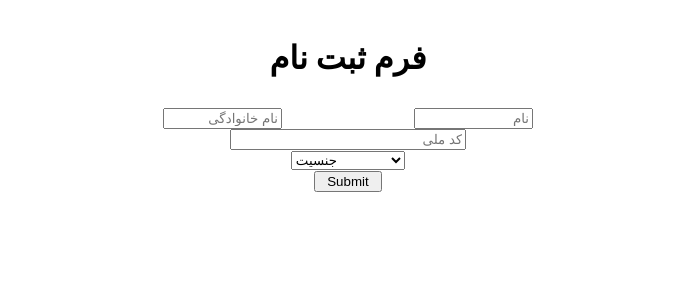
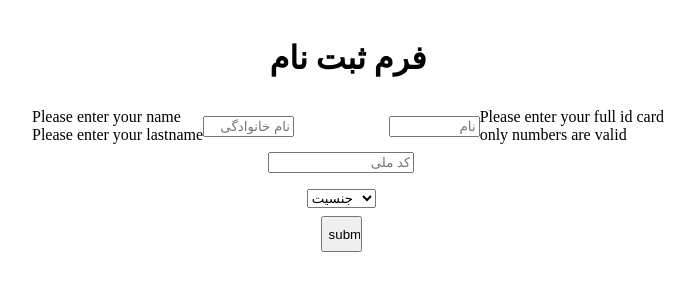
Before and after one commit to zamaniali1995/frontend-learning, a plain HTML site: page registeration-form/registerationform.html in a window 1280 px wide. Shown: the whole page, without its empty margins (292-986 px from the left). Drawn offline with Linux system fonts and the light colour scheme.

Commit message:
added form validation

```diff
--- a/registeration-form/registerationform.html
+++ b/registeration-form/registerationform.html
@@ -1,27 +1,37 @@
 <!DOCTYPE html>
 <html>
  <head>
+
     <meta charset="UTF-8">
     <meta name="viewport" content="width=device-width, initial-scale=1.0">
     <link rel="stylesheet" href="style.css">
+
   <title></title>
  </head>
  <body>
     <div id="title">
       <h1 id="Registeration"> فرم ثبت نام </h1>
     </div>
+
     <div id="regform">
 
-      <form action="contactform.php" method="POST" id="form" >
+      <form action="" method="GET" id="form" name="regform" onsubmit="return validated()" >
         <div id="flexbox">
-          <input type="text" name="firstname" id="firstname" placeholder="نام">
-          <input type="text" name="lastname" id="lastname" placeholder="نام خانوادگی">
+          <input type="text" autocomplete="off" name="firstname" id="firstname" placeholder="نام" oninput="return fname_verify()">
+          <input type="text" name="lastname" id="lastname" placeholder="نام خانوادگی" oninput="return lname_verify()">
+        </div>
+        <div id="flexbox1">
+          <div id="firstname_error">Please enter your name</div>
+          <div id="lastname_error">Please enter your lastname</div>
         </div>
 
 
-        <input type="text" name="cardid" id="cardid" placeholder="کد ملی">
 
-
+        <input type="text" name="cardid" id="cardid" placeholder="کد ملی" oninput="return cardid_verify()">
+        <div id="cardid_error_box">
+        <div id="cardid_error">Please enter your full id card</div>
+        <div id="cardidnum_error">only numbers are valid</div>
+        </div>
         <select name="gender" id="gender">
           <option value="none">جنسیت</option>
           <option value="car1">مرد</option>
@@ -29,11 +39,11 @@
           <option value="car3">سایر</option>
         </select>
 
-        <input type="submit" id="submit" name="submit">
+        <input type="submit" value="submit" id="submit" name="submit">
 
       </form>
     </div>
-
+    <script src="valid.js"></script>
  </body>
 
 </html>
```
